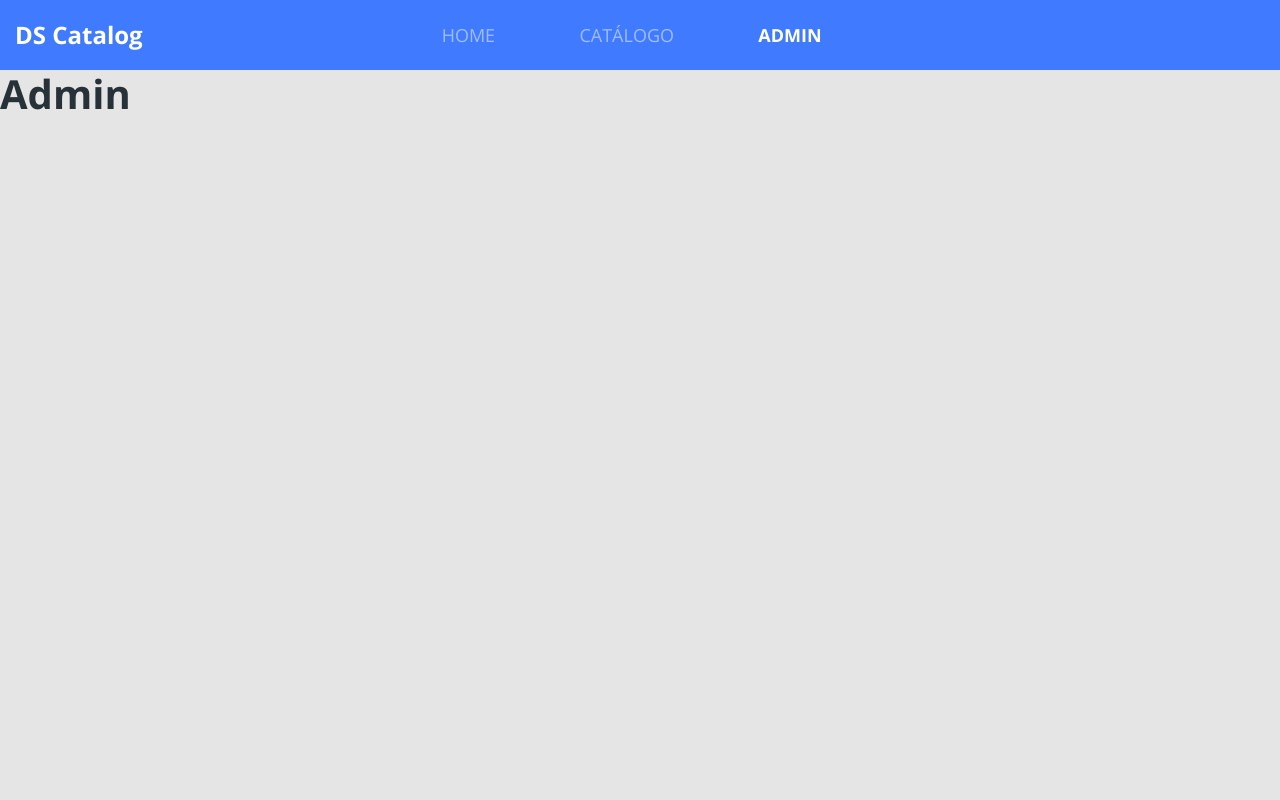
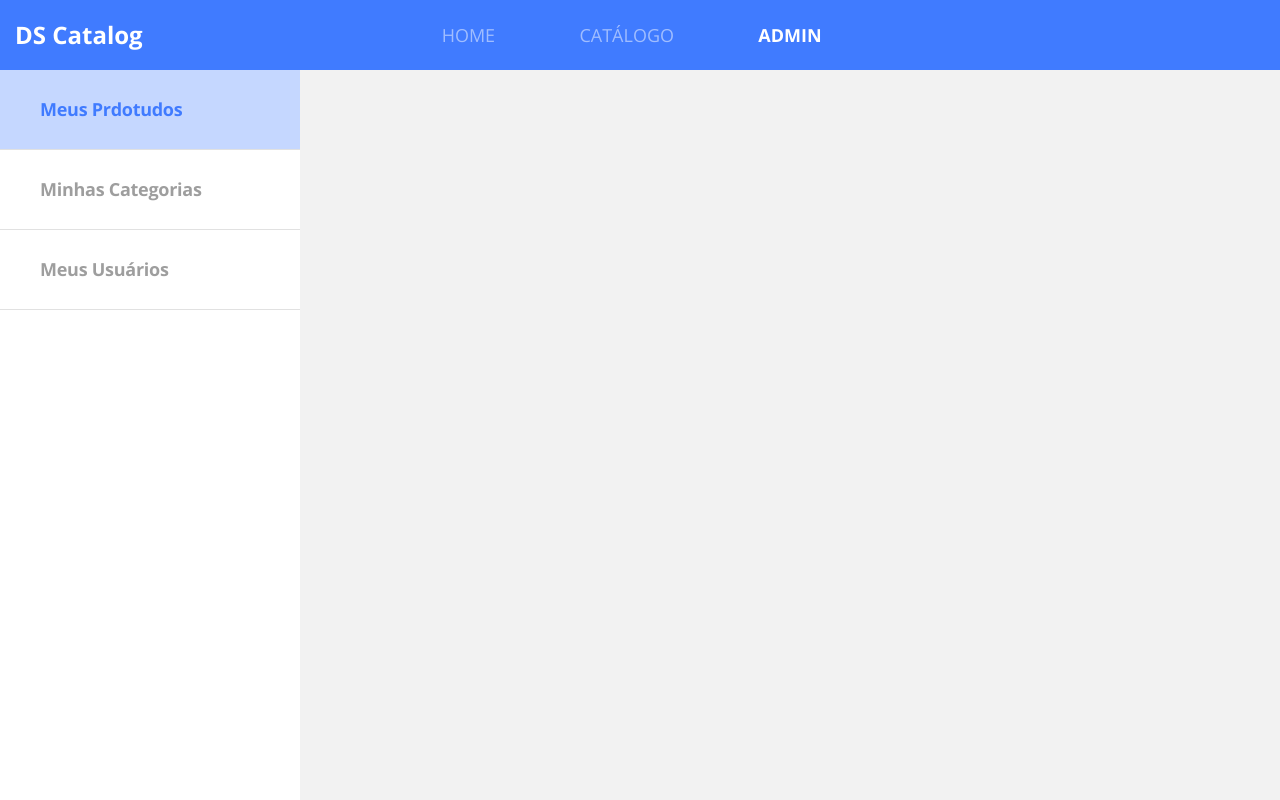
Before and after one commit to JosueAO/dscatalog-bootcamp-devsuperior2021, a React (Create React App) app in the folder front-web/: page /admin in a window 1280 px wide. Built offline with nearby package versions, Linux system fonts and the light colour scheme.

Commit message:
Add Admin navbar

```diff
--- a/front-web/src/core/assets/styles/custom.scss
+++ b/front-web/src/core/assets/styles/custom.scss
@@ -2,7 +2,7 @@ $theme-colors: (
     "primary": #407BFF
 );
 
-$body-bg: #E5E5E5;
+$body-bg: #F2F2F2;
 $body-color: #263238;
 
 @import '~bootstrap/scss/bootstrap.scss';
--- /dev/null
+++ b/front-web/src/core/componentes/Pagination/index.tsx
@@ -0,0 +1,39 @@
+import React from 'react';
+import { ReactComponent as ArrowIcon } from "core/assets/images/arrow.svg";
+import './styles.scss'
+import { generateList } from 'core/utilis/list';
+
+type Props = {
+    totalPages: number;
+    activePage: number;
+    onChange: (item: number) => void;
+}
+
+const Pagination = ({ totalPages, activePage, onChange }: Props) => {
+    const items = generateList(totalPages);
+    const previousClass = totalPages > 0 && activePage > 0 ? 'page-active' : 'page-inactive';
+    const nextClass = (activePage + 1) < totalPages ? 'page-active' : 'page-inactive';
+    return (
+        <div className="pagination-container">
+            <ArrowIcon
+                className={`pagination-previous ${previousClass}`}
+                onClick={() => onChange(activePage - 1)}
+            />
+            {items.map(item => (
+                <div
+                    key={item}
+                    className={`paginagion-item ${item === activePage ? 'active' : ''}`}
+                    onClick={() => onChange(item)}
+                >
+                    { item }
+                </div>
+            ))}
+            <ArrowIcon
+                className={`pagination-next ${nextClass}`}
+                onClick={() => onChange(activePage + 1)}
+            />
+        </div>
+    );
+}
+
+export default Pagination;
--- /dev/null
+++ b/front-web/src/core/componentes/Pagination/styles.scss
@@ -0,0 +1,47 @@
+.pagination-container {
+    display: flex;
+    justify-content: center;
+    align-items: center;
+    margin-top: 35px;
+}
+
+.paginagion-item {
+    width: 40px;
+    height: 40px;
+    background: #E1E1E1;
+    border-radius: 50%;
+    font-weight: bold;
+    font-size: 18px;
+    line-height: 25px;
+    letter-spacing: -0.015em;
+    color: #FFFFFF;
+    display: flex;
+    align-items: center;
+    justify-content: center;
+    cursor: pointer;
+    margin-right: 10px;
+
+    &.active {
+        background: #407BFF;
+    }
+}
+
+.pagination-previous {
+    transform: rotate(-180deg);
+    margin-right: 25px;
+}
+
+.pagination-next {
+    margin-left: 15px;
+    cursor: pointer;
+}
+
+.page-active {
+cursor: pointer;
+color: #407BFF;
+}
+
+.page-inactive {
+    color: #E1E1E1;
+    pointer-events: none;
+}
--- a/front-web/src/core/componentes/ProductPrice/index.tsx
+++ b/front-web/src/core/componentes/ProductPrice/index.tsx
@@ -6,8 +6,10 @@ type Props = {
 }
 
 const formatPrice = (price: number) => {
-  return new Intl.NumberFormat('pt-Br', { maximumFractionDigits: 2 }).format(price);
+ // return new Intl.NumberFormat('pt-Br', { maximumFractionDigits: 2 }).format(price);
+ return new Intl.NumberFormat('pt-Br', { style: "currency", currency: 'BRL', maximumFractionDigits: 2 }).format(price);
 }
+
 
 const ProductPrice = ({ price }: Props) => (
   <div className="product-price-container">
--- a/front-web/src/core/utilis/request.ts
+++ b/front-web/src/core/utilis/request.ts
@@ -1,5 +1,5 @@
 import axios, { Method } from 'axios';
-import { url } from 'inspector';
+//import { url } from 'inspector';
 
 type RequestParams = {
     method?: Method;
--- /dev/null
+++ b/front-web/src/pages/Admin/components/Navbar/index.tsx
@@ -0,0 +1,20 @@
+import React from 'react';
+import './styles.scss'
+
+const Navbar = () => (
+    <nav className="admin-nav-container">
+        <ul>
+            <li>
+                <a href="link" className="admin-nav-item active">Meus Prdotudos</a>
+            </li>
+            <li>
+                <a href="link" className="admin-nav-item">Minhas Categorias</a>
+            </li>
+            <li>
+                <a href="link" className="admin-nav-item">Meus Usuários</a>
+            </li>
+        </ul>
+    </nav>
+);
+
+export default Navbar;
--- /dev/null
+++ b/front-web/src/pages/Admin/components/Navbar/styles.scss
@@ -0,0 +1,28 @@
+.admin-nav-container {
+    width: 300px;
+    background-color: #FFF;
+    height: calc(100vh - 70px);
+}
+
+.admin-nav-item {
+    height: 80px;
+    display: block;
+    border-bottom: 1px solid #E1E1E1;
+    display: flex;
+    align-items: center;
+    padding-left: 40px;
+    font-weight: bold;
+    font-size: 18px;
+    line-height: 25px;
+    letter-spacing: -0.015em;
+    color: #9E9E9E;
+
+    &.active {
+        background: rgba(64, 123, 255, 0.3);
+        color: #407BFF;
+    }
+
+    &:hover {
+        color: #407BFF;
+    }
+}
--- a/front-web/src/pages/Admin/index.tsx
+++ b/front-web/src/pages/Admin/index.tsx
@@ -1,8 +1,9 @@
 import React from 'react';
+import Navbar from './components/Navbar';
 
 const Admin = () => (
     <div>
-        <h1>Admin</h1>
+        <Navbar />
     </div>
 );
 
--- a/front-web/src/pages/Catalog/index.tsx
+++ b/front-web/src/pages/Catalog/index.tsx
@@ -1,19 +1,21 @@
 import React, { useEffect, useState } from "react";
 import { Link } from 'react-router-dom';
-import axios from 'axios';
+//import axios from 'axios';
 import ProductCard from "./components/ProductCard";
 import "./styles.scss";
 import { makeRequest } from "../../core/utilis/request";
 import { ProductsResponse } from "../../core/types/Products";
 import ProductCardLoader from "./components/Loaders/ProductCardLoader";
+import Pagination from "core/componentes/Pagination";
 
 const Catalog = () => {
   const [productsResponse, setProductsResponse] = useState<ProductsResponse>();
   const [isLoading, setIsLoading] = useState(false);
+  const [activePage, setActivePage] = useState(0);
 
   useEffect(() => {
     const params = {
-      page: 0,
+      page: activePage,
       linesPerPage: 12
     }
 
@@ -24,7 +26,7 @@ const Catalog = () => {
         setIsLoading(false);
       })
 
-  }, []);
+  }, [activePage]);
 
   return (
     <div className="catalog-container">
@@ -39,8 +41,14 @@ const Catalog = () => {
           </Link>
         ))
       )}
-
-     </div>
+      </div>
+      {productsResponse && (
+        <Pagination
+          totalPages={productsResponse.totalPages}
+          activePage={activePage}
+          onChange={page => setActivePage(page)}
+          />
+      )}
    </div>
   );
 }
--- a/front-web/src/pages/Catalog/styles.scss
+++ b/front-web/src/pages/Catalog/styles.scss
@@ -1,7 +1,6 @@
 .catalog-container {
   margin-top: 26px;
-  padding-left: 40px;
-  padding-right: 40px;
+  padding: 0 40px 50px 40px;
 }
 
 .catalog-title {
```
Also changed, not shown: 1 other file (tests, documents, lock files or other folders).
